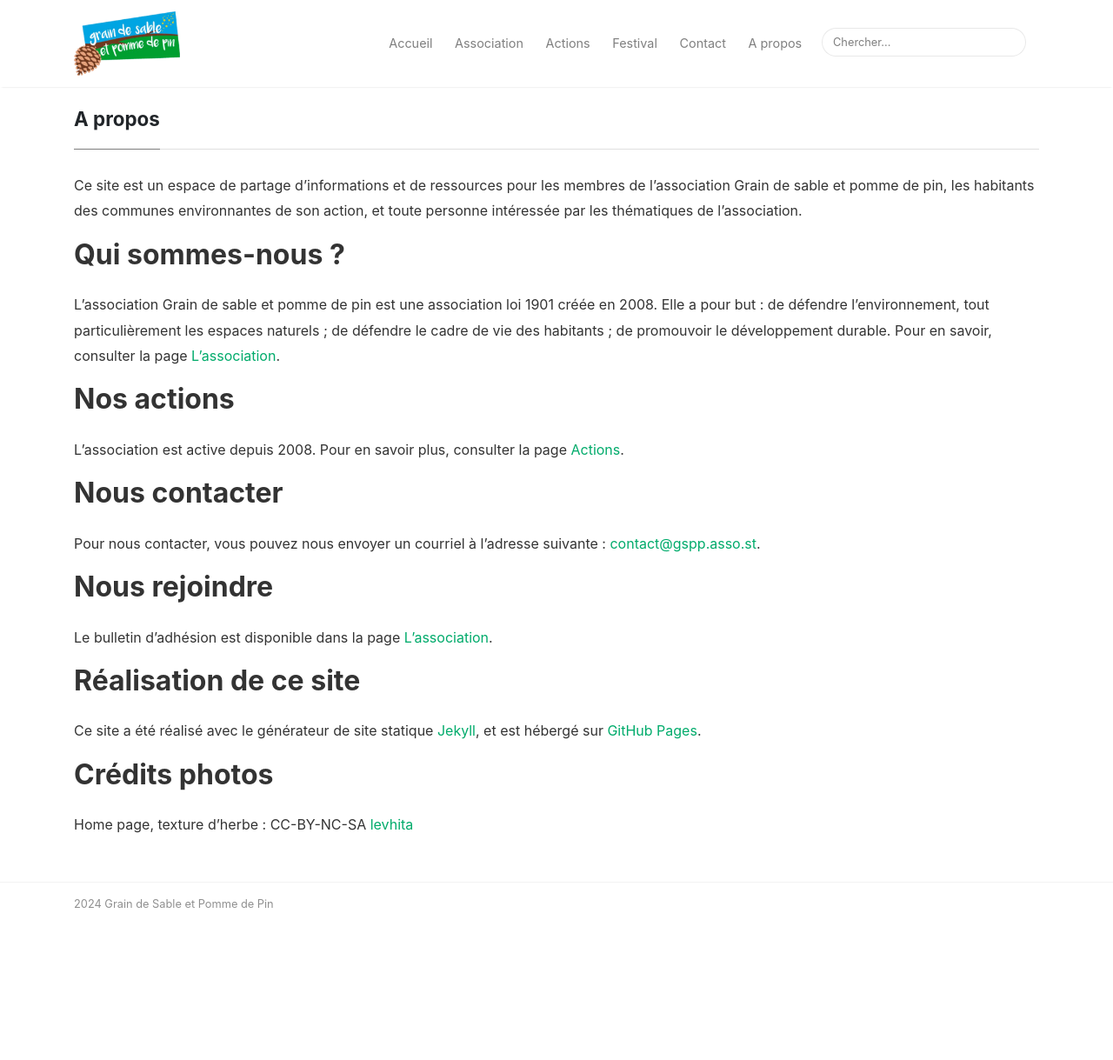
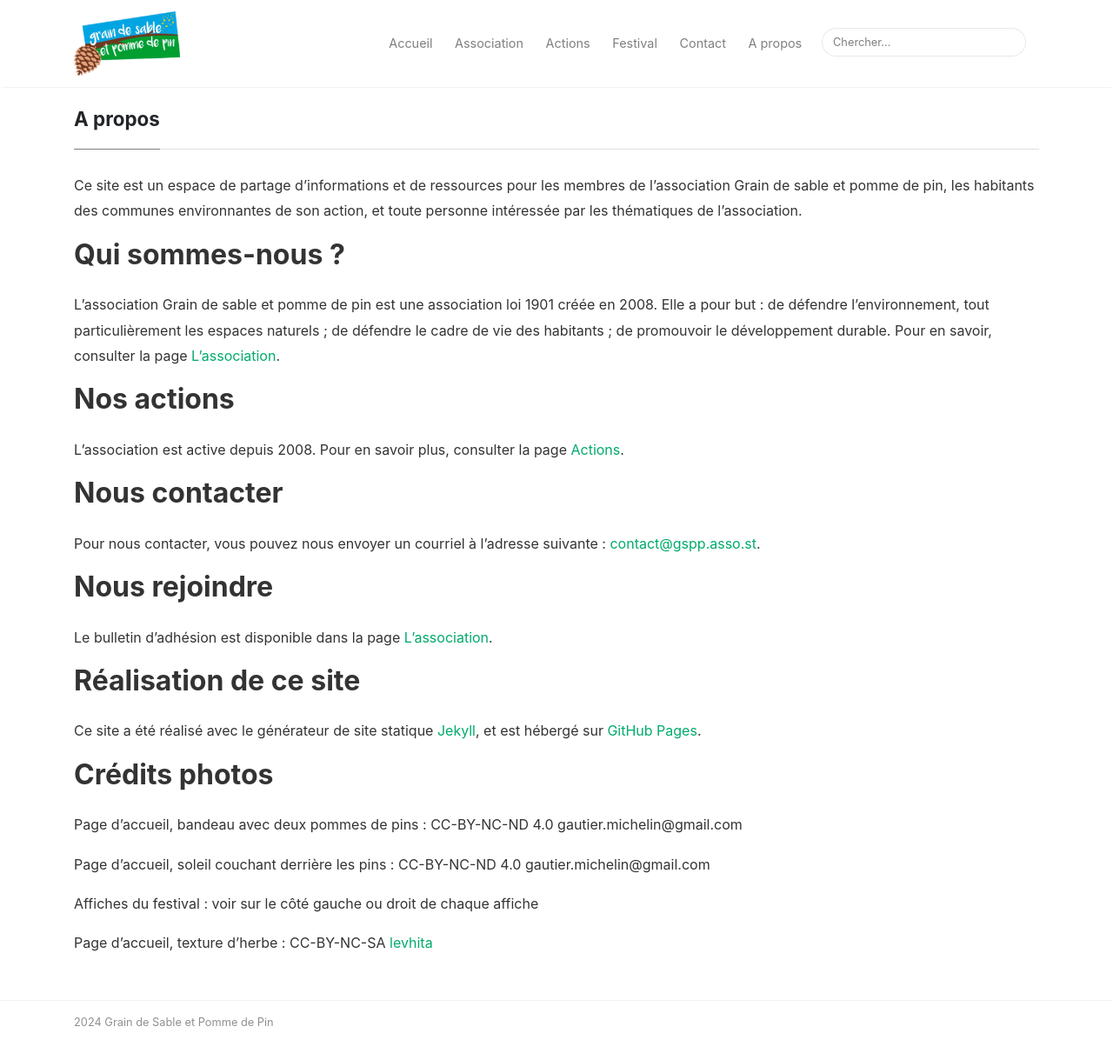
Before and after one commit to grain-de-sable-et-pomme-de-pin/grain-de-sable-et-pomme-de-pin.github.io, a Jekyll site: the page built from _pages/a_propos.md, in a window 1280 px wide and 1319 px high. Shown: the top 1219 px of the window at 87% size. Built offline with Jekyll 4.4.1, drawn with Linux system fonts in a browser that asks for light colours; nearby versions of some CDN libraries.

Commit message:
rédaction

```diff
--- a/_pages/a_propos.md
+++ b/_pages/a_propos.md
@@ -30,4 +30,10 @@ Ce site a été réalisé avec le générateur de site statique [Jekyll](https:/
 
 ## Crédits photos
 
-Home page, texture d'herbe : CC-BY-NC-SA [levhita](https://www.deviantart.com/levhita/art/Grass-Texture-25331482)
+Page d'accueil, bandeau avec deux pommes de pins : CC-BY-NC-ND 4.0 gautier.michelin@gmail.com
+
+Page d'accueil, soleil couchant derrière les pins : CC-BY-NC-ND 4.0 gautier.michelin@gmail.com
+
+Affiches du festival : voir sur le côté gauche ou droit de chaque affiche
+
+Page d'accueil, texture d'herbe : CC-BY-NC-SA [levhita](https://www.deviantart.com/levhita/art/Grass-Texture-25331482)
--- a/index.html
+++ b/index.html
@@ -1,6 +1,6 @@
 ---
 layout: default
-title: Home
+title: Accueil
 ---
 
 {% if page.url == "/" %}
```
